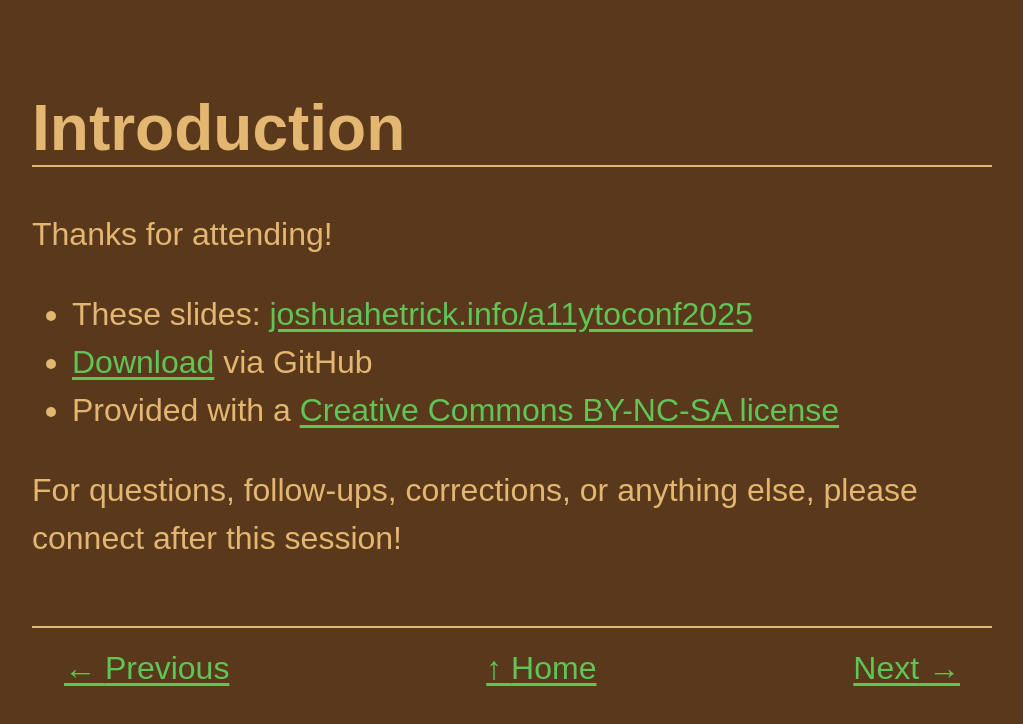
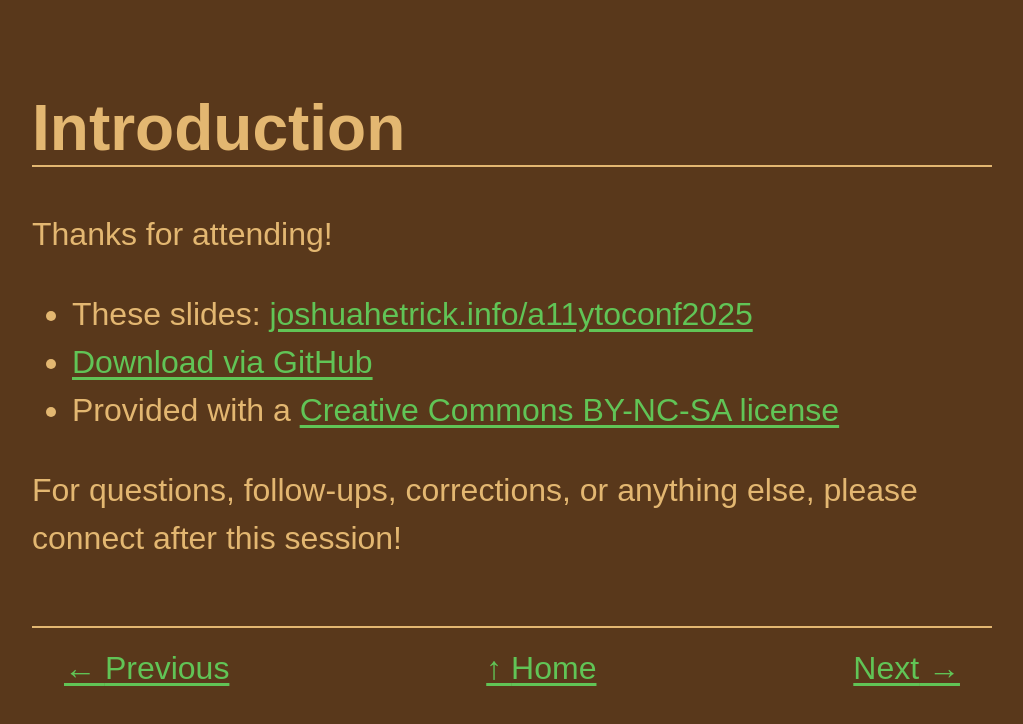
Before and after one commit to carrythebanner/a11ytoconf2025-presentation, a plain HTML site: page slides/01-intro.html in a window 1280 px wide. Shown: the whole page, without its empty margins (128-1151 px from the left). Drawn offline with Linux system fonts and the light colour scheme.

Commit message:
fix download link

```diff
--- a/slides/01-intro.html
+++ b/slides/01-intro.html
@@ -23,7 +23,7 @@
 
   <ul>
     <li>These slides: <a href="https://joshuahetrick.info/a11ytoconf2025">joshuahetrick.info/a11ytoconf2025</a></li>
-    <li><a href="https://github.com/carrythebanner/a11ytoconf2025-presentation/archive/refs/tags/v1.0.0.zip" rel="external">Download</a> via GitHub</li>
+    <li><a href="https://github.com/carrythebanner/a11ytoconf2025-presentation/releases/tag/v1.0.1" rel="external">Download via GitHub</a></li>
     <li>Provided with a <a href="https://creativecommons.org/licenses/by-nc-sa/4.0/" rel="external license">Creative Commons BY-NC-SA license</a></li>
   </ul>
 
```
